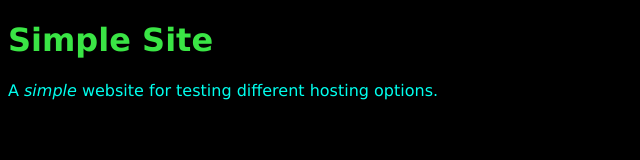
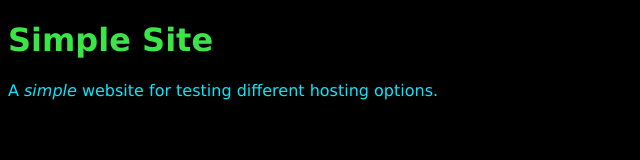
Before and after one commit to jmorrisette/SimpleSite, a plain HTML site: page index.html in a window 1280 px wide. Shown: the full height of the page, 0-640 px from the left. Drawn offline with Linux system fonts and the light colour scheme.

Commit message:
changing color

```diff
--- a/style.css
+++ b/style.css
@@ -6,5 +6,5 @@
     color: rgb(58, 229, 69);
   }
   p {
-    color: rgb(0, 255, 238);
+    color: rgb(0, 234, 255);
   }
```
